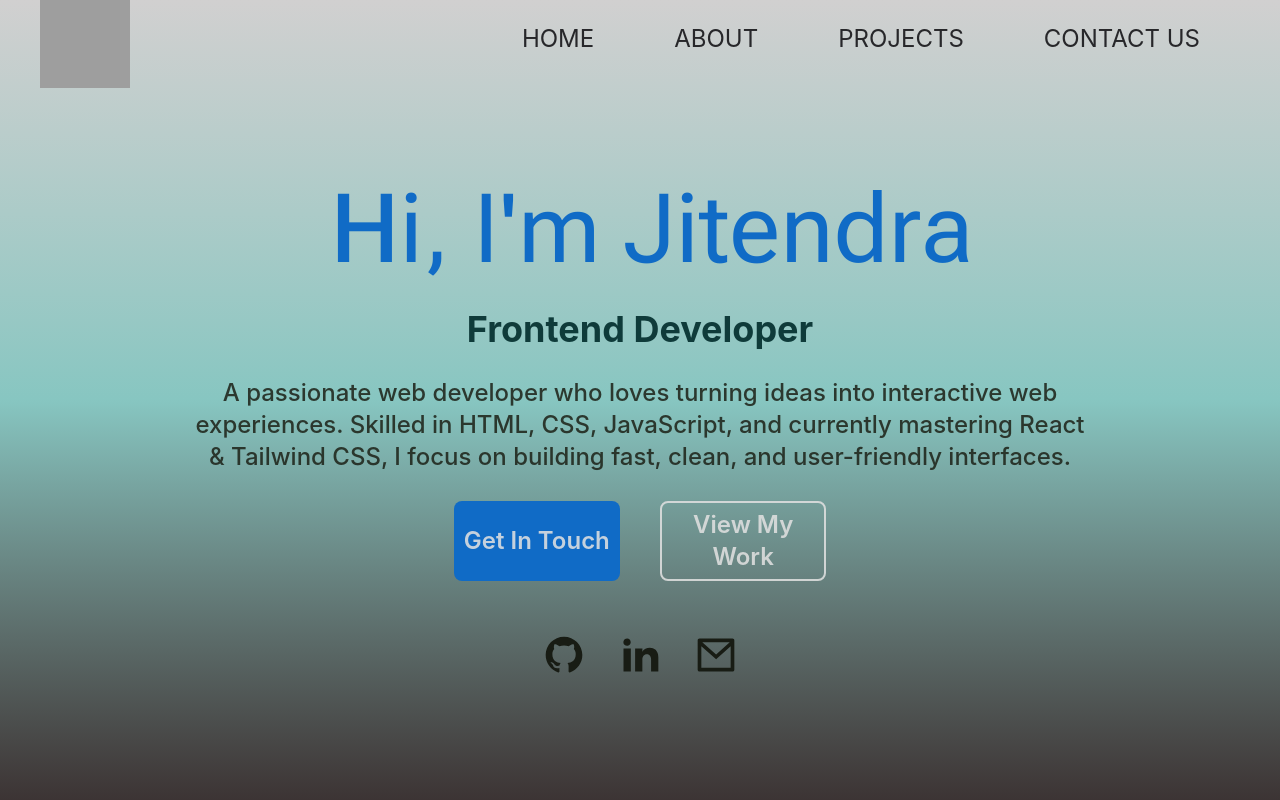
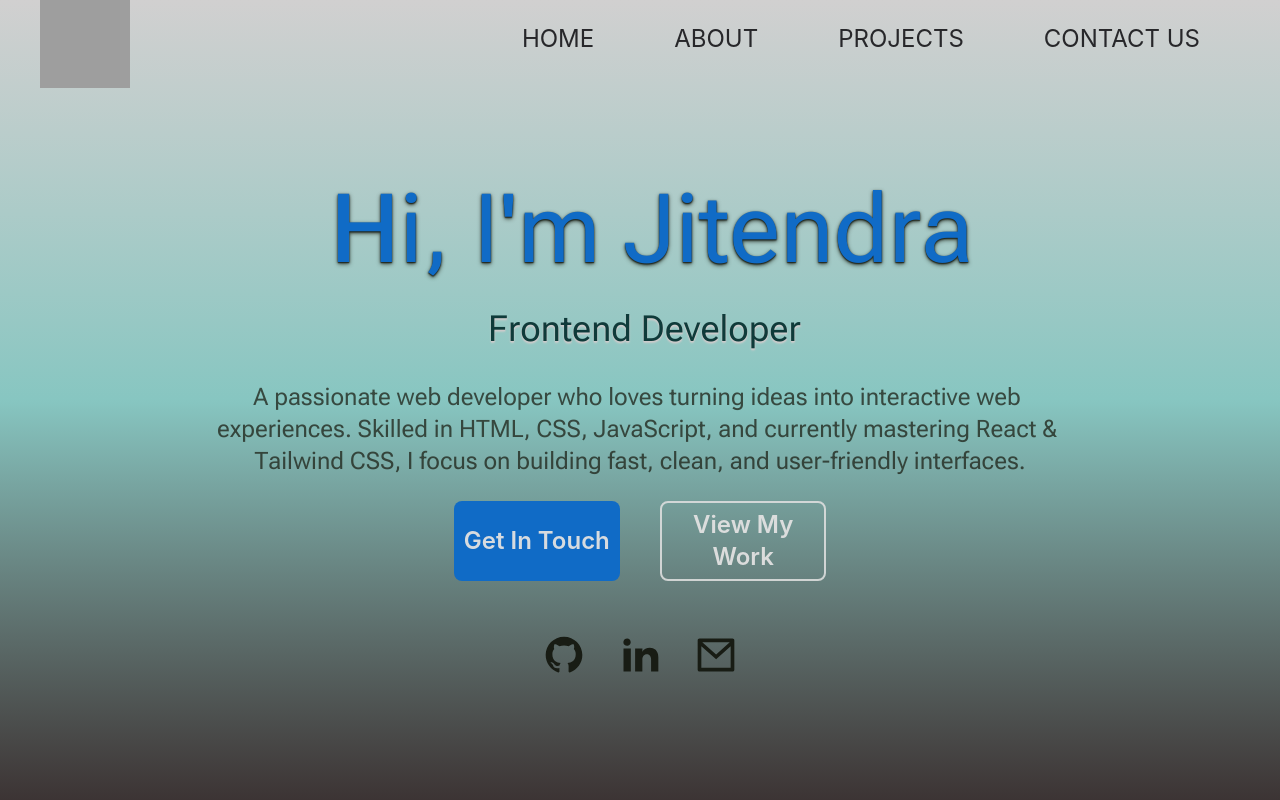
Before and after one commit to Jitendra-webdev75/Portfolio, a React (Vite) app: page / in a window 1280 px wide. Built offline with nearby package versions, Linux system fonts and the light colour scheme; grey boxes are pictures that could not be loaded.

Commit message:
enhance landingpage

```diff
--- a/src/components/CtaBtn.jsx
+++ b/src/components/CtaBtn.jsx
@@ -6,10 +6,10 @@ function CtaBtn() {
       className="h-[20vh] w-[50vw] bg-transparent flex justify-center items-center
      gap-10"
     >
-      <button className="h-[10vh] w-[13vw] bg-[#106bc6] text-2xl text-[#e0e0e0de]       rounded-lg font-semibold hover:bg-transparent  hover:border-2 hover:border-[#e0e0e0de] active:scale-95 transition-all">
+      <button className="h-[10vh] w-[13vw] bg-[#106bc6] text-2xl text-[#e0e0e0f5]       rounded-lg font-semibold hover:bg-transparent  hover:border-2 hover:border-[#e0e0e0de] active:scale-95 transition-all">
         Get In Touch
       </button>
-      <button className="h-[10vh] w-[13vw] bg-transparent text-2xl text-[#e0e0e0de]      rounded-lg font-semibold border-2 border-[#e0e0e0de] hover:bg-[#106bc6] hover:border-0 active:scale-95 transition-all">
+      <button className="h-[10vh] w-[13vw] bg-transparent text-2xl text-[#e0e0e0f5]      rounded-lg font-semibold border-2 border-[#e0e0e0de] hover:bg-[#106bc6] hover:border-0 active:scale-95 transition-all">
         View My Work
       </button>
     </div>
--- a/src/components/Hero.jsx
+++ b/src/components/Hero.jsx
@@ -20,7 +20,7 @@ function Hero() {
       >
         <VariableProximity
           label={" Hi, I'm Jitendra"}
-          className={"variable-proximity-demo"}
+          className={"variable-proximity-demo cursor-grab text-shadow-md text-shadow-[#1f241ac5]"}
           fromFontVariationSettings="'wght' 400, 'opsz' 9"
           toFontVariationSettings="'wght' 1000, 'opsz' 40"
           containerRef={containerRef}
@@ -28,13 +28,29 @@ function Hero() {
           falloff="linear"
         />
       </div>
-      <h1 className="text-4xl font-bold text-[#0F3B3A]">Frontend Developer</h1>
-      <h1 className="h-[11vh] w-[70vw] flex justify-center content-center items-center text-2xl font-medium text-[#1f241ae0] text-center">
-        A passionate web developer who loves turning ideas into interactive web
-        experiences. Skilled in HTML, CSS, JavaScript, and currently mastering
-        React & Tailwind CSS, I focus on building fast, clean, and user-friendly
-        interfaces.
-      </h1>
+      <VariableProximity
+        label={" Frontend Developer"}
+        className={
+          "variable-proximity-demo text-4xl font-bold text-[#0F3B3A] cursor-grab text-shadow-sm text-shadow-[#cccbcb]"
+        }
+        fromFontVariationSettings="'wght' 400, 'opsz' 9"
+        toFontVariationSettings="'wght' 1000, 'opsz' 40"
+        containerRef={containerRef}
+        radius={100}
+        falloff="linear"
+      />
+      <VariableProximity
+        label={`A passionate web developer who loves turning ideas into interactive web experiences. Skilled in HTML, CSS, JavaScript, and currently mastering React & Tailwind CSS, I focus on building fast, clean, and user-friendly interfaces.`}
+        className={
+          "variable-proximity-demo h-[11vh] w-[70vw] flex justify-center content-center items-center text-2xl font-medium text-[#1f241ac5] text-center cursor-grab"
+        }
+        fromFontVariationSettings="'wght' 400, 'opsz' 9"
+        toFontVariationSettings="'wght' 1000, 'opsz' 40"
+        containerRef={containerRef}
+        radius={100}
+        falloff="linear"
+      />
+
       <CtaBtn />
       <div className="iconHandler h-[15vh] w-[70vw] flex bg-transparent justify-center items-center gap-8 pt-5">
         <BottomIcons Icon={RiGithubFill}></BottomIcons>
--- a/src/components/Nav.jsx
+++ b/src/components/Nav.jsx
@@ -11,25 +11,25 @@ function Nav() {
       <div className="navElement flex gap-20 mr-10 ">
         <h1
           className=" border-b-2 border-transparent   hover:border-b-2
-          hover:border-amber-50"
+          hover:border-amber-50 hover:text-shadow-sm hover:text-shadow-[#828281]"
         >
           HOME
         </h1>
         <h1
           className="border-b-2 border-transparent
-          hover:border-amber-50"
+          hover:border-amber-50 hover:text-shadow-sm hover:text-shadow-[#828281]"
         >
           ABOUT
         </h1>
         <h1
           className="border-b-2 border-transparent
-          hover:border-amber-50"
+          hover:border-amber-50 hover:text-shadow-sm hover:text-shadow-[#828281]"
         >
           PROJECTS
         </h1>
         <h1
           className="border-b-2 border-transparent
-          hover:border-amber-50"
+          hover:border-amber-50 hover:text-shadow-sm hover:text-shadow-[#828281]"
         >
           CONTACT US
         </h1>
```
